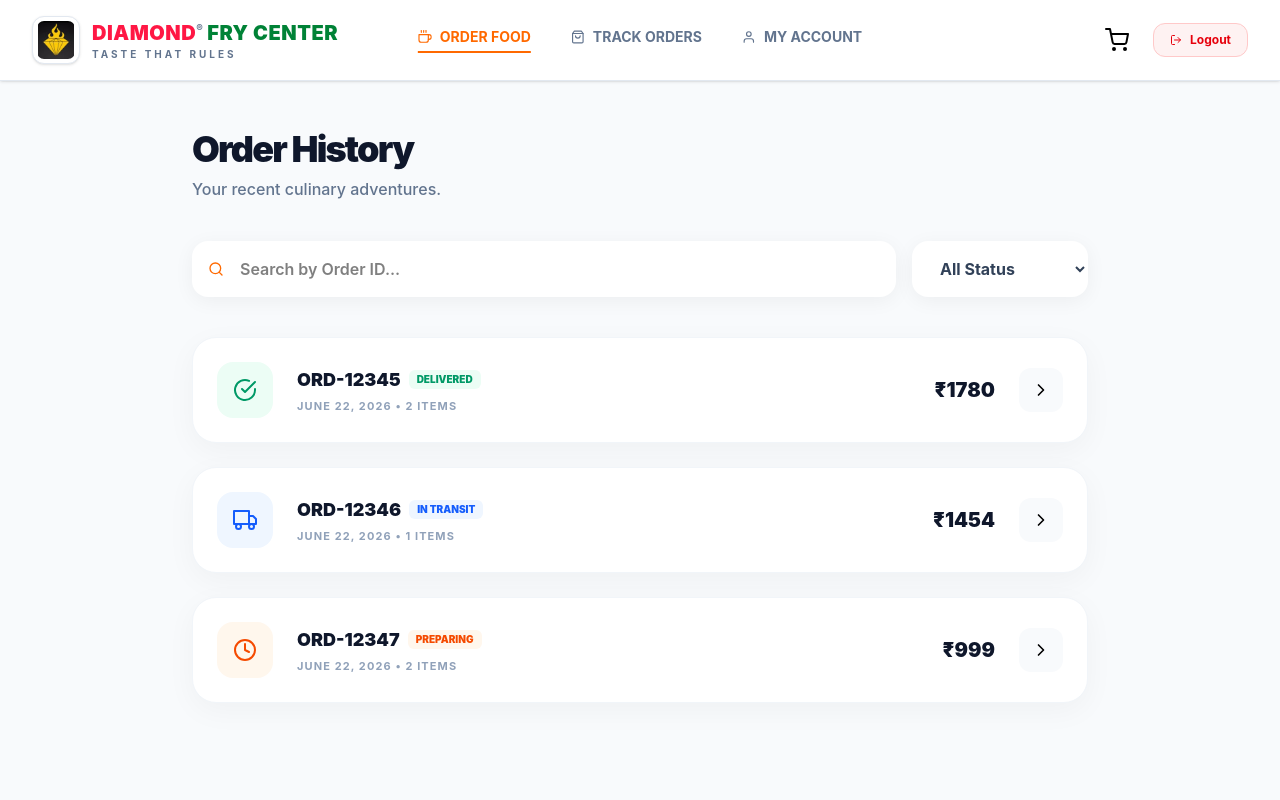
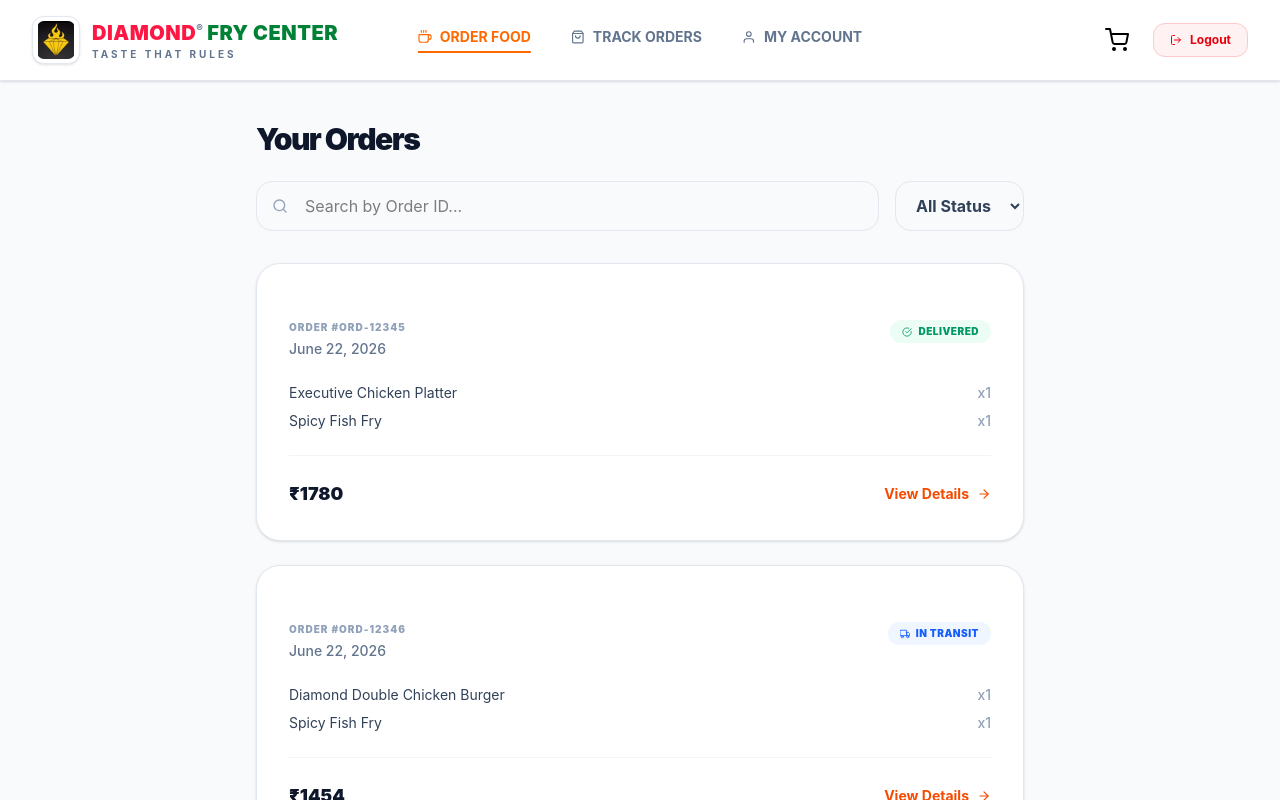
Before and after one commit to Khalid0226/food-delivery-web, a React app: page /customer/orders in a window 1280 px wide. Built offline with nearby package versions, Linux system fonts and the light colour scheme; the HTML template or start-up script is replaced by a standard one.

Commit message:
new features

```diff
--- a/src/modules/customer/pages/TrackOrders.jsx
+++ b/src/modules/customer/pages/TrackOrders.jsx
@@ -1,92 +1,87 @@
 import React, { useState, useMemo } from 'react';
-import { FiClock, FiCheckCircle, FiTruck, FiBox, FiSearch, FiChevronRight } from 'react-icons/fi';
+import { FiPackage, FiClock, FiCheckCircle, FiTruck, FiBox, FiArrowRight, FiSearch } from 'react-icons/fi';
 
 export default function TrackOrders() {
     const [searchTerm, setSearchTerm] = useState('');
-    const [filter, setFilter] = useState('All');
+    const [filter, setFilter] = useState('All'); // 'All', 'Active', 'Delivered'
 
     const orders = [
         { id: 'ORD-12345', status: 'Delivered', date: 'June 22, 2026', total: 1780, items: ['Executive Chicken Platter', 'Spicy Fish Fry'] },
-        { id: 'ORD-12346', status: 'In Transit', date: 'June 22, 2026', total: 1454, items: ['Diamond Double Chicken Burger'] },
-        { id: 'ORD-12347', status: 'Preparing', date: 'June 22, 2026', total: 999, items: ['Crispy Chicken Fry', 'Coca Cola'] },
+        { id: 'ORD-12346', status: 'In Transit', date: 'June 22, 2026', total: 1454, items: ['Diamond Double Chicken Burger', 'Spicy Fish Fry'] },
+        { id: 'ORD-12347', status: 'Preparing', date: 'June 22, 2026', total: 999, items: ['Crispy Chicken Fry'] },
     ];
 
+    // Filter logic
     const filteredOrders = useMemo(() => {
         return orders.filter(order => {
             const matchesSearch = order.id.toLowerCase().includes(searchTerm.toLowerCase());
             const matchesFilter = filter === 'All' ? true :
-                                  filter === 'Active' ? ['In Transit', 'Preparing'].includes(order.status) :
-                                  order.status === filter;
+                filter === 'Active' ? ['In Transit', 'Preparing'].includes(order.status) :
+                    order.status === filter;
             return matchesSearch && matchesFilter;
         });
     }, [searchTerm, filter]);
 
     return (
-        <div className="min-h-screen bg-[#F8FAFC] py-12 px-4 md:px-20">
-            <div className="max-w-4xl mx-auto">
-                {/* Header */}
-                <div className="mb-10">
-                    <h1 className="text-4xl font-[900] text-slate-900 tracking-tighter mb-2">Order History</h1>
-                    <p className="text-slate-500 font-medium">Your recent culinary adventures.</p>
-                </div>
+        <div className="min-h-screen bg-slate-50 py-10 px-4 md:px-20">
+            <div className="max-w-3xl mx-auto">
+                <h1 className="text-3xl font-black text-slate-900 mb-6 tracking-tighter">Your Orders</h1>
 
-                {/* Controls */}
-                <div className="flex flex-col md:flex-row gap-4 mb-10">
-                    <div className="relative flex-grow group">
-                        <FiSearch className="absolute left-4 top-1/2 -translate-y-1/2 text-orange-500" />
+                {/* Search & Filter Bar */}
+                <div className="flex flex-col md:flex-row gap-4 mb-8">
+                    <div className="relative flex-grow">
+                        <FiSearch className="absolute left-4 top-1/2 -translate-y-1/2 text-slate-400" />
                         <input
-                            className="w-full pl-12 pr-6 py-4 bg-white rounded-2xl border-none shadow-[0_4px_20px_rgba(0,0,0,0.05)] focus:ring-2 focus:ring-orange-500 outline-none transition-all duration-300 font-semibold"
+                            type="text"
                             placeholder="Search by Order ID..."
+                            className="w-full pl-12 pr-4 py-3 rounded-2xl border border-slate-200 focus:ring-2 focus:ring-orange-500 outline-none transition"
                             value={searchTerm}
                             onChange={(e) => setSearchTerm(e.target.value)}
                         />
                     </div>
                     <select
-                        className="px-6 py-4 bg-white rounded-2xl border-none shadow-[0_4px_20px_rgba(0,0,0,0.05)] font-bold text-slate-700 outline-none cursor-pointer hover:text-orange-600 transition-colors"
+                        className="px-4 py-3 rounded-2xl border border-slate-200 font-bold text-slate-700 outline-none"
                         onChange={(e) => setFilter(e.target.value)}
                     >
                         <option value="All">All Status</option>
-                        <option value="Active">Active Orders</option>
+                        <option value="Active">Active</option>
                         <option value="Delivered">Delivered</option>
                     </select>
                 </div>
 
-                {/* Orders Grid */}
+                {/* Orders List */}
                 <div className="space-y-6">
                     {filteredOrders.length > 0 ? (
                         filteredOrders.map((order) => (
-                            <div key={order.id} className="group bg-white p-6 rounded-3xl border border-slate-100 shadow-[0_8px_30px_rgba(0,0,0,0.04)] hover:shadow-[0_8px_30px_rgba(255,100,0,0.1)] transition-all duration-300 hover:-translate-y-1">
-                                <div className="flex flex-col md:flex-row gap-6 items-center">
-                                    {/* Icon Box */}
-                                    <div className={`p-4 rounded-2xl ${getStatusStyles(order.status).bg}`}>
-                                        {getStatusStyles(order.status).icon}
-                                    </div>
+                            <div key={order.id} className="bg-white p-6 md:p-8 rounded-3xl border border-slate-200 shadow-sm hover:shadow-lg transition-all duration-300">                         <div className="flex justify-between items-start mb-6">
+                                <div>
+                                    <p className="text-slate-400 text-[10px] font-black uppercase tracking-widest mb-1">Order #{order.id}</p>
+                                    <p className="text-slate-500 text-sm font-medium">{order.date}</p>
+                                </div>
+                                <StatusBadge status={order.status} />
+                            </div>
 
-                                    {/* Info */}
-                                    <div className="flex-grow text-center md:text-left">
-                                        <div className="flex flex-col md:flex-row md:items-center gap-2 mb-1">
-                                            <h3 className="text-lg font-black text-slate-900">{order.id}</h3>
-                                            <span className={`px-2 py-0.5 rounded-md text-[10px] font-black uppercase ${getStatusStyles(order.status).text} ${getStatusStyles(order.status).bg}`}>
-                                                {order.status}
-                                            </span>
+                                <div className="mb-6 space-y-2">
+                                    {order.items.map((item, idx) => (
+                                        <div key={idx} className="flex justify-between text-sm">
+                                            <span className="text-slate-700">{item}</span>
+                                            <span className="text-slate-400 font-medium">x1</span>
                                         </div>
-                                        <p className="text-[11px] text-slate-400 font-bold uppercase tracking-widest">{order.date} • {order.items.length} Items</p>
-                                    </div>
+                                    ))}
+                                </div>
 
-                                    {/* Price & Detail Button */}
-                                    <div className="flex items-center gap-6">
-                                        <span className="text-xl font-black text-slate-900">₹{order.total}</span>
-                                        <button className="p-3 bg-slate-50 group-hover:bg-orange-500 group-hover:text-white rounded-xl transition-all duration-300">
-                                            <FiChevronRight size={20} />
-                                        </button>
-                                    </div>
+                                <div className="flex items-center justify-between pt-6 border-t border-slate-100">
+                                    <p className="text-lg font-black text-slate-900">₹{order.total}</p>
+                                    <button className="flex items-center gap-2 text-sm font-bold text-orange-600 hover:gap-3 transition-all">
+                                        View Details <FiArrowRight />
+                                    </button>
                                 </div>
                             </div>
                         ))
                     ) : (
-                        <div className="text-center py-20">
-                            <FiBox size={60} className="mx-auto mb-4 text-slate-300" />
-                            <p className="font-bold text-slate-400">No orders found.</p>
+                        <div className="text-center py-20 text-slate-400">
+                            <FiBox size={48} className="mx-auto mb-4 opacity-50" />
+                            <p className="font-bold">No orders found matching your criteria.</p>
                         </div>
                     )}
                 </div>
@@ -95,11 +90,18 @@ export default function TrackOrders() {
     );
 }
 
-function getStatusStyles(status) {
-    const styles = {
-        'Delivered': { bg: 'bg-emerald-50', text: 'text-emerald-600', icon: <FiCheckCircle size={24} className="text-emerald-600" /> },
-        'In Transit': { bg: 'bg-blue-50', text: 'text-blue-600', icon: <FiTruck size={24} className="text-blue-600" /> },
-        'Preparing': { bg: 'bg-orange-50', text: 'text-orange-600', icon: <FiClock size={24} className="text-orange-600" /> }
+function StatusBadge({ status }) {
+    const config = {
+        'Delivered': { color: 'bg-emerald-50 text-emerald-600', icon: <FiCheckCircle /> },
+        'In Transit': { color: 'bg-blue-50 text-blue-600', icon: <FiTruck /> },
+        'Preparing': { color: 'bg-orange-50 text-orange-600', icon: <FiClock /> }
     };
-    return styles[status] || styles['Preparing'];
+    const { color, icon } = config[status] || { color: 'bg-slate-100 text-slate-600', icon: <FiPackage /> };
+    return (
+        <span className={`flex items-center gap-1.5 px-3 py-1 rounded-full text-[10px] font-black uppercase tracking-wider ${color}`}>
+            {icon} {status}
+        </span>
+    );
 }
+
+// isi ko kr ne
```
